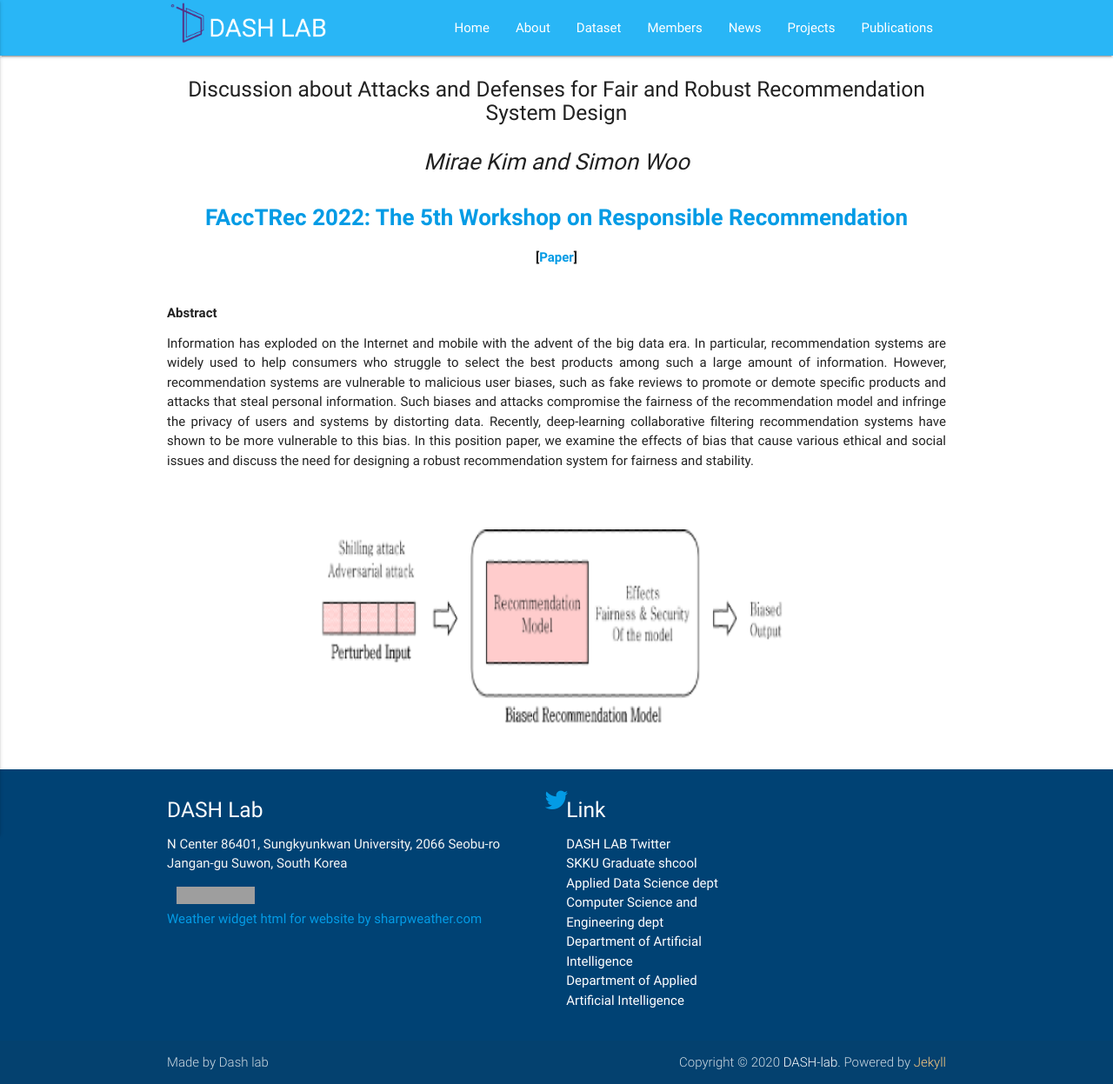
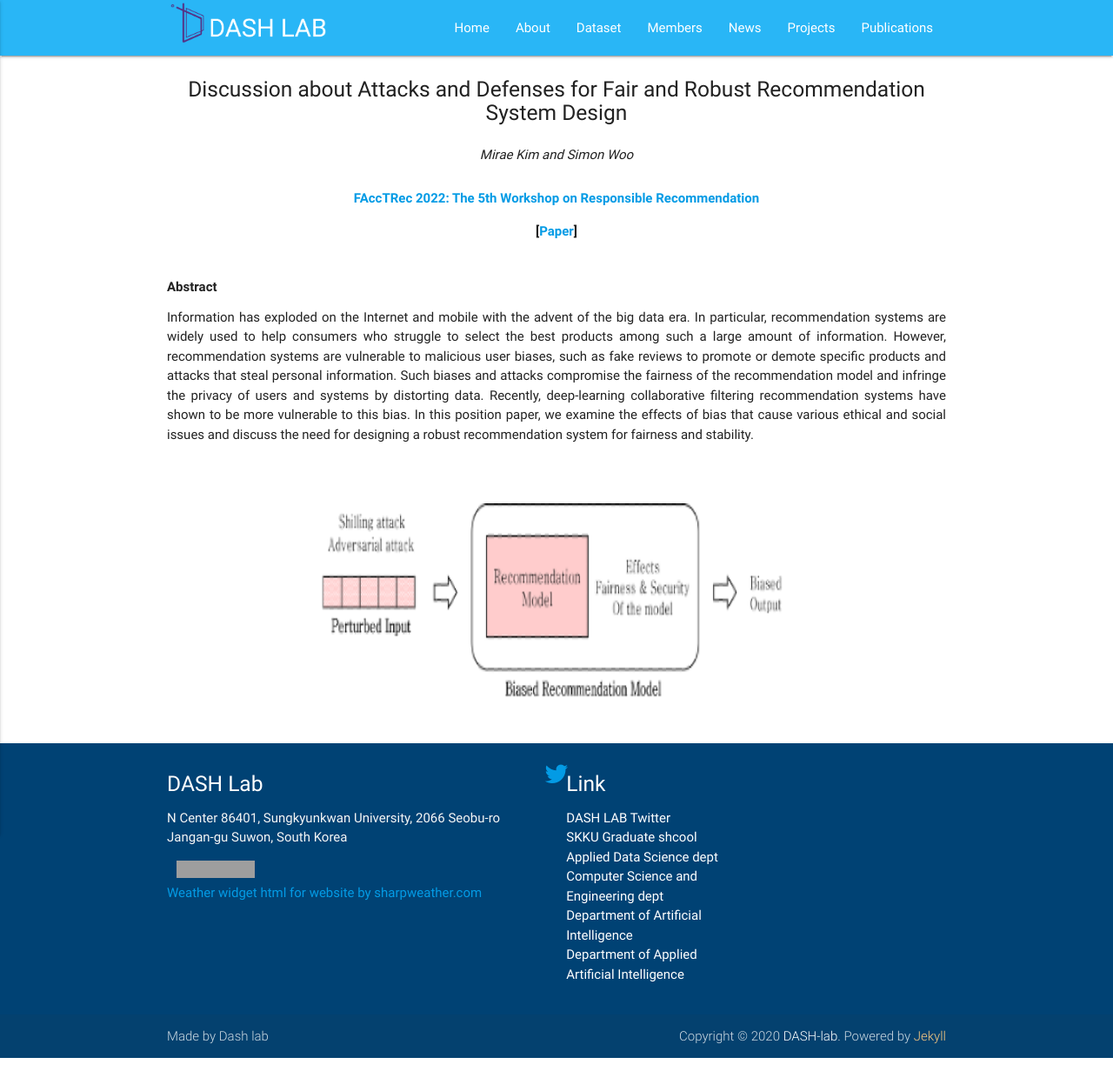
Before and after one commit to Yurim990507/DASH-Lab.github.io, a Jekyll site: the page built from mirae_facctrec.html, in a window 1280 px wide. Shown: the whole page at 87% size. Built offline with Jekyll 4.4.1, drawn with Linux system fonts in a browser that asks for light colours; a script that is not in the unit is left out; after the commit the page ends 1217 px from its top, so only the background shows below that; grey boxes are pictures that could not be loaded.

Commit message:
Update mirae_facctrec.html

```diff
--- a/mirae_facctrec.html
+++ b/mirae_facctrec.html
@@ -5,8 +5,8 @@ permalink: /mirae_facctrec/
 
 
 <h5> <p align=center> Discussion about Attacks and Defenses  for Fair and Robust Recommendation System Design</p></h5>
-<p style="margin-top: 2px;margin-bottom: 0px;text-align: center;font-size:26px;"><em>Mirae Kim and Simon Woo</em></p><br>
-<p style="margin-top: 2px;margin-bottom: 4px;text-align: center;font-size:26px;" > <a><b>FAccTRec 2022: The 5th Workshop on Responsible Recommendation</b>  </a></p>
+<p style="margin-top: 2px;margin-bottom: 3px;text-align: center;"><em>Mirae Kim and Simon Woo</em></p><br>
+<p style="margin-top: 2px;margin-bottom: 4px;text-align: center;" > <a><b>FAccTRec 2022: The 5th Workshop on Responsible Recommendation</b>  </a></p>
 <p align=center><b>[<a href="https://drive.google.com/file/d/1GCFC0AcXI38fX7tec-s0U1AYIG-A8yOL/view?usp=sharing">Paper</a>]</b></p><br>
 <h6><b>Abstract</b></h6>
   <p style="text-align: justify;">Information has exploded on the Internet and mobile with the advent of the big data era. In particular, recommendation systems are widely used to help consumers who struggle to select the best products among such a large amount of information. However, recommendation systems are vulnerable to malicious user biases, such as fake reviews to promote or demote specific products and attacks that steal personal information. Such biases and attacks compromise the fairness of the recommendation model and infringe the privacy of users and systems by distorting data. Recently, deep-learning collaborative filtering recommendation systems have shown to be more vulnerable to this bias. In this position paper, we examine the effects of bias that cause various ethical and social issues and discuss the need for designing a robust recommendation system for fairness and stability.</p>
```
